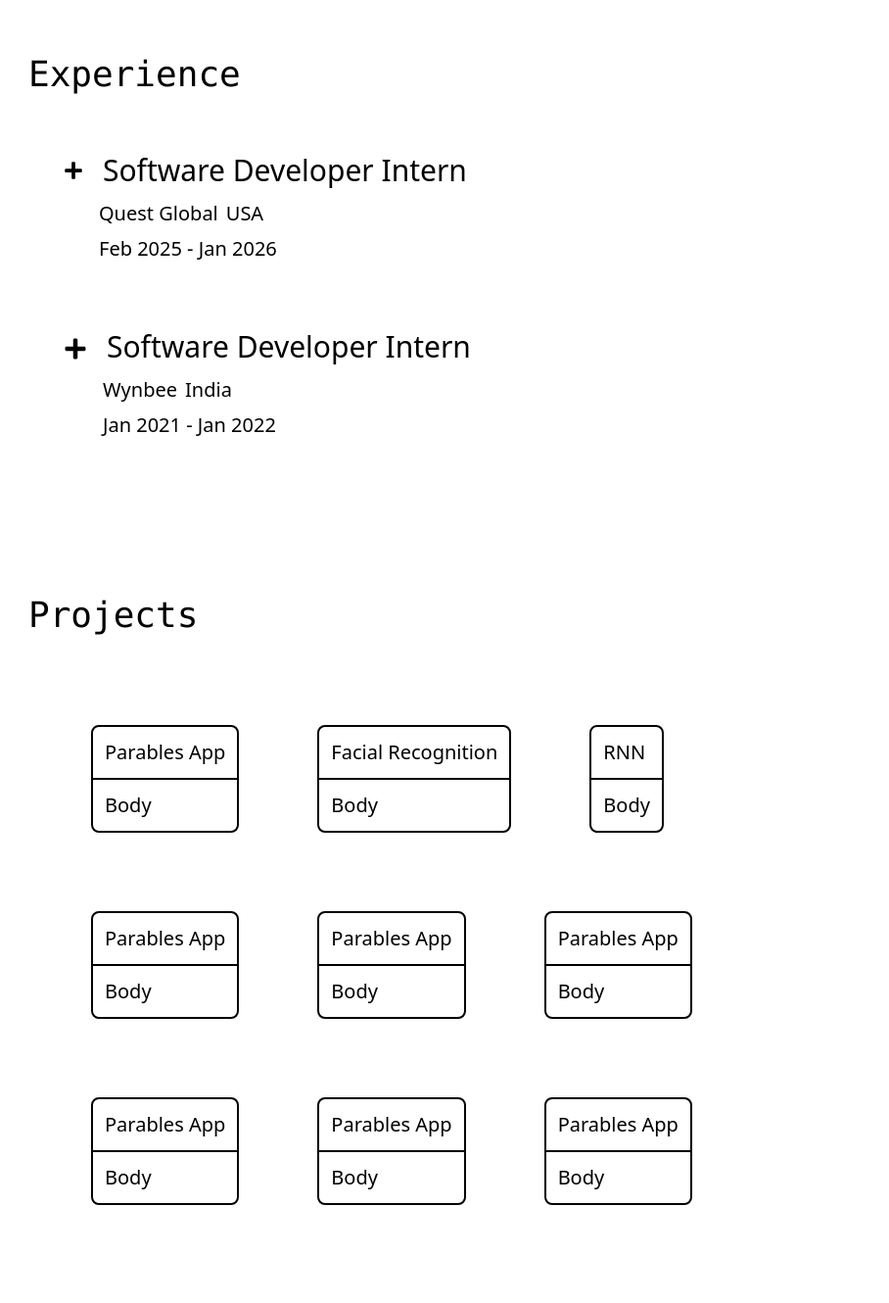
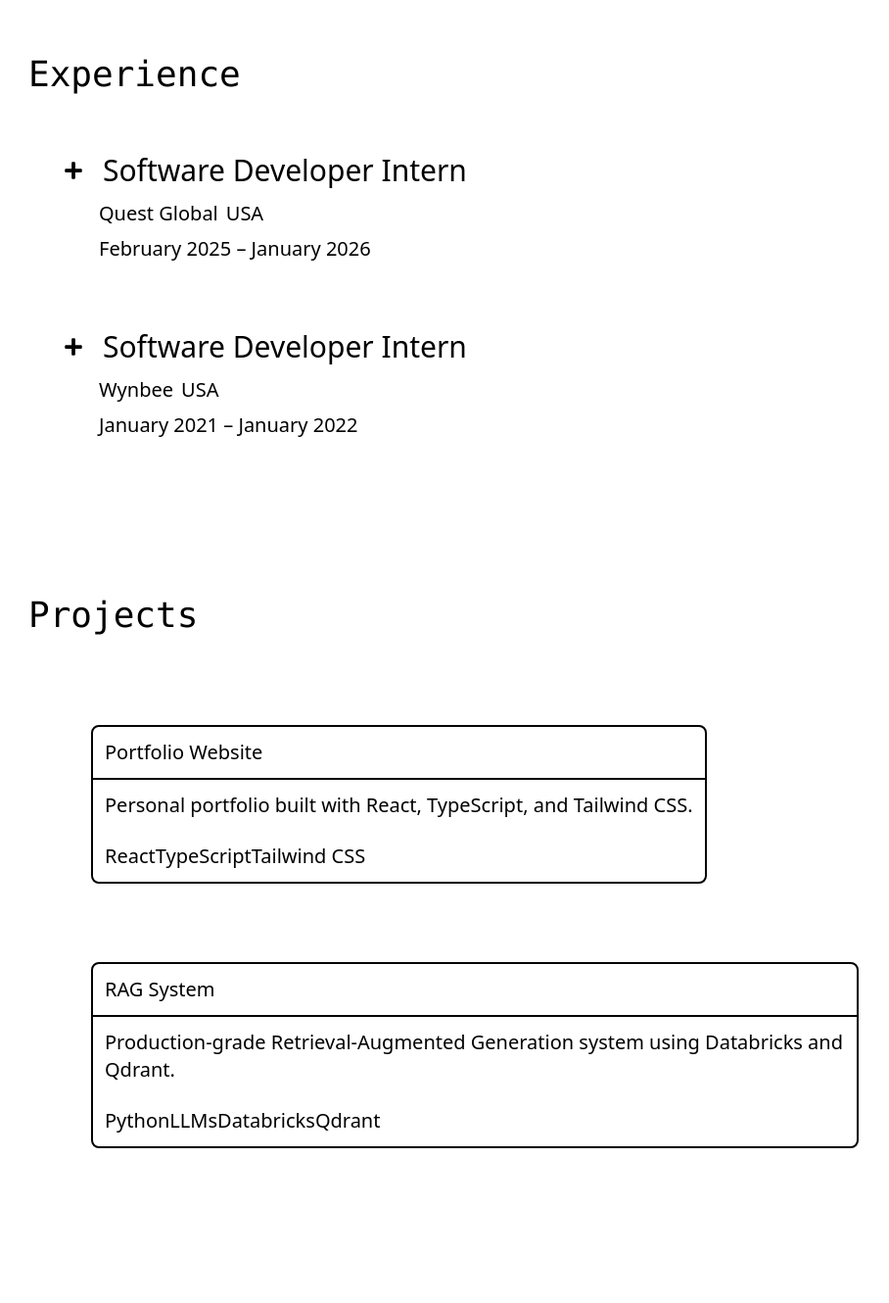
Before and after one commit to nikunj-dg/Portfolio, a React (Vite) app in the folder frontend/: page / in a window 1280 px wide. Shown: the part 820-2150 px from the top of the page at 98% size, without its empty margins (155-1063 px from the left). Built offline with nearby package versions, Linux system fonts and the light colour scheme.

Commit message:
Frontend improvements

```diff
--- a/frontend/components/Experience.tsx
+++ b/frontend/components/Experience.tsx
@@ -1,71 +1,45 @@
-import { useEffect, useState } from "react";
+import { useState } from "react";
 import { useError } from "../context/ErrorContext";
 import { FaPlus, FaMinus } from "react-icons/fa";
+import { motion } from "motion/react";
+import { experience } from "../src/data/content";
 
 const Experience = () => {
-  const [open, setOpen] = useState(0);
+  const [open, setOpen] = useState(-1);
 
   return (
     <>
-    <div id="experience" className="flex flex-col justify-center text-xl md:py-12 md:px-30 py-6 px-15">
+    <motion.section id="experience" className="flex flex-col justify-center text-xl md:py-12 md:px-30 py-6 px-15"
+      initial={{ opacity: 0, y: 100 }} // Initial state (hidden below)
+      whileInView={{ opacity: 1, y: 0 }} // Animate to this state when in view
+      transition={{ duration: 0.8, type: "spring", stiffness: 50 }} // Smooth transition
+      viewport={{ once: true, amount: 0.5 }} // Only animate once, when 50% visible
+    >
       <div className="text-4xl my-7 font-mono">Experience</div>
-      <div className="flex m-6">
+      {experience.map((experience, idx) => (
+        <div key={idx} className="flex m-6">
           <div className="text-xl py-4 px-3">
-          {open === 1 ? ( <FaMinus onClick={() => setOpen(0)} /> ) : ( <FaPlus onClick={() => setOpen(1)} /> )}
+            {open === idx ? ( <FaMinus onClick={() => setOpen(-1)} /> ) : ( <FaPlus onClick={() => setOpen(idx)} /> )}
           </div>
           <div className="flex flex-col">
 
-          <div className="text-3xl p-2">Software Developer Intern</div>
+            <div className="text-3xl p-2">{experience.title}</div>
             <div className="flex">
-            <div className="p-1">Quest Global</div><div className="p-1">USA</div>
+              <div className="p-1">{experience.company}</div><div className="p-1">{experience.location}</div>
             </div>
-          <div className="p-1">Feb 2025 - Jan 2026</div>
-          <div className={`p-1 text-xl/7 text-justify tracking-wide transition-all duration-300 ${ open === 1 ? "max-h-96 opacity-100" : "max-h-0 opacity-0"}`}>
+            <div className="p-1">{experience.dates}</div>
+            <div className={`p-1 text-xl/7 text-justify tracking-wide transition-all duration-300 ${ open === idx ? "max-h-96 opacity-100" : "max-h-0 opacity-0"}`}>
               <ul className="list-disc list-outside ml-5">
-              <li>
-                Developed a RAG based GenAI web chatbot using React, OpenAI, LangChain, llamaindex and SQL with user authentication, chat history, and real-time responses. Designed a scalable architecture, including RESTful APIs and asynchronous query handling, to support concurrent users.
-              </li>
-              <li>
-                Automated ETL pipeline for data extraction, wrangling, chunking, embedding, and indexing and storing using Databricks Workflow, reducing manual effort by 70%. Coded custom Python script for SVD file parsing, achieving 100% extraction accuracy.
-              </li>
-              <li>
-                Evaluated and tuned model performance using prompt engineering, BERTScore and ROUGE metrics; achieved an average evaluation score of 75%, with 35% response improvement.
-              </li>
-              <li>
-                Created detailed technical documentation for the application and API usage; participated in client meetings to demonstrate functionality and address feedback effectively during reviews.
-              </li>
+                {experience.description.map((task, i) => (
+                  <li key={i}>{task}</li>
+                ))}
               </ul>
             </div>
           </div>
         </div>
+      ))}
 
-      <div className="flex m-6">
-        <div className="text-2xl py-4 px-3">
-          {open === 2 ? ( <FaMinus onClick={() => setOpen(0)} /> ) : ( <FaPlus onClick={() => setOpen(2)} /> )}
-        </div>
-        <div className="flex flex-col">
-
-          <div className="text-3xl p-2">Software Developer Intern</div>
-          <div className="flex">
-            <div className="p-1">Wynbee</div><div className="p-1">India</div>
-          </div>
-          <div className="p-1">Jan 2021 - Jan 2022</div>
-          <div className={`p-1 text-xl/7 text-justify tracking-wide transition-all duration-300 ${ open === 2 ? "max-h-96 opacity-100" : "max-h-0 opacity-0"}`}>
-            <ul className="list-disc list-outside ml-5">
-              <li>
-                Collaborated cross functionally to integrate APIs improving feature delivery by 20%. Participated in agile sprints to coordinate CI/CD implementation via GitHub Actions and Jenkins, debugging and code reviews for an app with 10K+ users.
-              </li>
-              <li>
-                Conducted end-to-end testing using Jest and Postman, and optimized application modules, resolving 150+ defects and improving overall product reliability by 15%.
-              </li>
-              <li>
-                Monitored using Prometheus and Grafana for performance and alerting for potential bottlenecks. Developed analytics dashboards using Tableau to visualize activity trends, and sales performance, enabling data-driven insights.
-              </li>
-            </ul>
-          </div>
-        </div>
-      </div>
-    </div>
+    </motion.section>
     </>
   );
 };
--- a/frontend/components/Projects.tsx
+++ b/frontend/components/Projects.tsx
@@ -1,52 +1,29 @@
-import { useEffect, useState } from "react";
 import { useError } from "../context/ErrorContext";
+import { motion } from "motion/react";
+import { projects } from "../src/data/content";
 
 const Projects = () => {
 
   return (
     <>
-    <div id="projects" className="flex flex-col py-12 px-30">
+    <motion.section id="projects" className="flex flex-col py-12 px-30"
+      initial={{ opacity: 0, y: 100 }} // Initial state (hidden below)
+      whileInView={{ opacity: 1, y: 0 }} // Animate to this state when in view
+      transition={{ duration: 0.8, type: "spring", stiffness: 50 }} // Smooth transition
+      viewport={{ once: true, amount: 0.5 }} // Only animate once, when 50% visible
+    >
       <div className="text-4xl my-7 font-mono">Projects</div>
 
       <div className="flex flex-wrap text-xl m-6 text-xl">
-        <div className="border-black-300 border-2 rounded-lg m-10 bg-white">
-          <div className="p-3 border-b-2 border-black-500">Parables App</div>
-          <div className="p-3">Body</div>
-        </div>
-        <div className="border-black-300 border-2 rounded-lg m-10 bg-white">
-          <div className="p-3 border-b-2 border-black-500">Facial Recognition</div>
-          <div className="p-3">Body</div>
-        </div>
-        <div className="border-black-300 border-2 rounded-lg m-10 bg-white">
-          <div className="p-3 border-b-2 border-black-500">RNN</div>
-          <div className="p-3">Body</div>
-        </div>
-        <div className="border-black-300 border-2 rounded-lg m-10 bg-white">
-          <div className="p-3 border-b-2 border-black-500">Parables App</div>
-          <div className="p-3">Body</div>
-        </div>
-        <div className="border-black-300 border-2 rounded-lg m-10 bg-white">
-          <div className="p-3 border-b-2 border-black-500">Parables App</div>
-          <div className="p-3">Body</div>
-        </div>
-        <div className="border-black-300 border-2 rounded-lg m-10 bg-white">
-          <div className="p-3 border-b-2 border-black-500">Parables App</div>
-          <div className="p-3">Body</div>
-        </div>
-        <div className="border-black-300 border-2 rounded-lg m-10 bg-white">
-          <div className="p-3 border-b-2 border-black-500">Parables App</div>
-          <div className="p-3">Body</div>
-        </div>
-        <div className="border-black-300 border-2 rounded-lg m-10 bg-white">
-          <div className="p-3 border-b-2 border-black-500">Parables App</div>
-          <div className="p-3">Body</div>
-        </div>
-        <div className="border-black-300 border-2 rounded-lg m-10 bg-white">
-          <div className="p-3 border-b-2 border-black-500">Parables App</div>
-          <div className="p-3">Body</div>
-        </div>
+        {projects.map((project, idx) => (
+          <div key={idx} className="border-black-300 border-2 rounded-lg m-10 bg-white">
+            <div className="p-3 border-b-2 border-black-500">{project.title}</div>
+            <div className="p-3">{project.description}</div>
+            <div className="p-3">{project.tech}</div>
+          </div>
+        ))}
       </div>
-    </div>
+    </motion.section>
     </>
   );
 };
--- a/frontend/components/Skills.tsx
+++ b/frontend/components/Skills.tsx
@@ -1,4 +1,3 @@
-import { useEffect, useState } from "react";
 import { useError } from "../context/ErrorContext";
 import { motion } from "motion/react";
 
--- /dev/null
+++ b/frontend/src/data/content.ts
@@ -0,0 +1,96 @@
+
+export interface Navbar {
+  href: string;
+  section: string;
+}
+
+export interface About {
+  name: string;
+  description: string;
+}
+
+export interface Experience {
+  company: string;
+  title: string;
+  dates: string;
+  location: string;
+  description: string[]; // bullet points
+}
+
+export interface Project {
+  title: string;
+  description: string;
+  link?: string;
+  tech: string[];
+}
+
+export const navbar: Navbar[] = [
+  {
+    href: "#about",
+    section: "About"
+  },
+  {
+    href: "#experience",
+    section: "Experience"
+  },
+  {
+    href: "#projects",
+    section: "Projects"
+  },
+  {
+    href: "#skills",
+    section: "Skills"
+  },
+  {
+    href: "#contact",
+    section: "Contact Me"
+  },
+]
+
+export const about: About = {
+  name: "Nikunj Gohil",
+  description: `Expertise in Full-Stack Development, Generative AI and Data Engineering. Experienced in building data pipelines, microservices for developing scalable applications, using Python,
+          Databricks, and Azure. Adept at working in Agile environments with strong analytical, leadership, and communication skills that drive innovation and collaboration.`,
+};
+
+export const experience: Experience[] = [
+  {
+    company: "Quest Global",
+    title: "Software Developer Intern",
+    dates: "February 2025 – January 2026",
+    location: "USA",
+    description: [
+      `Developed a RAG based GenAI web chatbot using React, OpenAI, LangChain, llamaindex and SQL with user authentication, chat history, and real-time responses. Designed a scalable architecture, including RESTful APIs and asynchronous query handling, to support concurrent users.`,
+      `Automated ETL pipeline for data extraction, wrangling, chunking, embedding, and indexing and storing using Databricks Workflow, reducing manual effort by 70%. Coded custom Python script for SVD file parsing, achieving 100% extraction accuracy.`,
+      `Evaluated and tuned model performance using prompt engineering, BERTScore and ROUGE metrics; achieved an average evaluation score of 75%, with 35% response improvement.`,
+      `Created detailed technical documentation for the application and API usage; participated in client meetings to demonstrate functionality and address feedback effectively during reviews.`,
+    ],
+  },
+  {
+    company: "Wynbee",
+    title: "Software Developer Intern",
+    dates: "January 2021 – January 2022",
+    location: "USA",
+    description: [
+        `Collaborated cross functionally to integrate APIs improving feature delivery by 20%. Participated in agile sprints to coordinate CI/CD implementation via GitHub Actions and Jenkins, debugging and code reviews for an app with 10K+ users.`,
+        `Conducted end-to-end testing using Jest and Postman, and optimized application modules, resolving 150+ defects and improving overall product reliability by 15%.`,
+        `Monitored using Prometheus and Grafana for performance and alerting for potential bottlenecks. Developed analytics dashboards using Tableau to visualize activity trends, and sales performance, enabling data-driven insights.`,
+    ],
+  },
+];
+
+export const projects: Project[] = [
+  {
+    title: "Portfolio Website",
+    description:
+      "Personal portfolio built with React, TypeScript, and Tailwind CSS.",
+    link: "https://github.com/nikunj-dg/Portfolio",
+    tech: ["React", "TypeScript", "Tailwind CSS"],
+  },
+  {
+    title: "RAG System",
+    description:
+      "Production-grade Retrieval-Augmented Generation system using Databricks and Qdrant.",
+    tech: ["Python", "LLMs", "Databricks", "Qdrant"],
+  },
+];
```
Also changed, not shown: frontend/components/About.tsx (+6 -7 lines), frontend/components/Contact.tsx (+9 -3 lines), frontend/components/Navbar.tsx (+8 -18 lines). Lines whose indentation alone changed are shown as unchanged.
